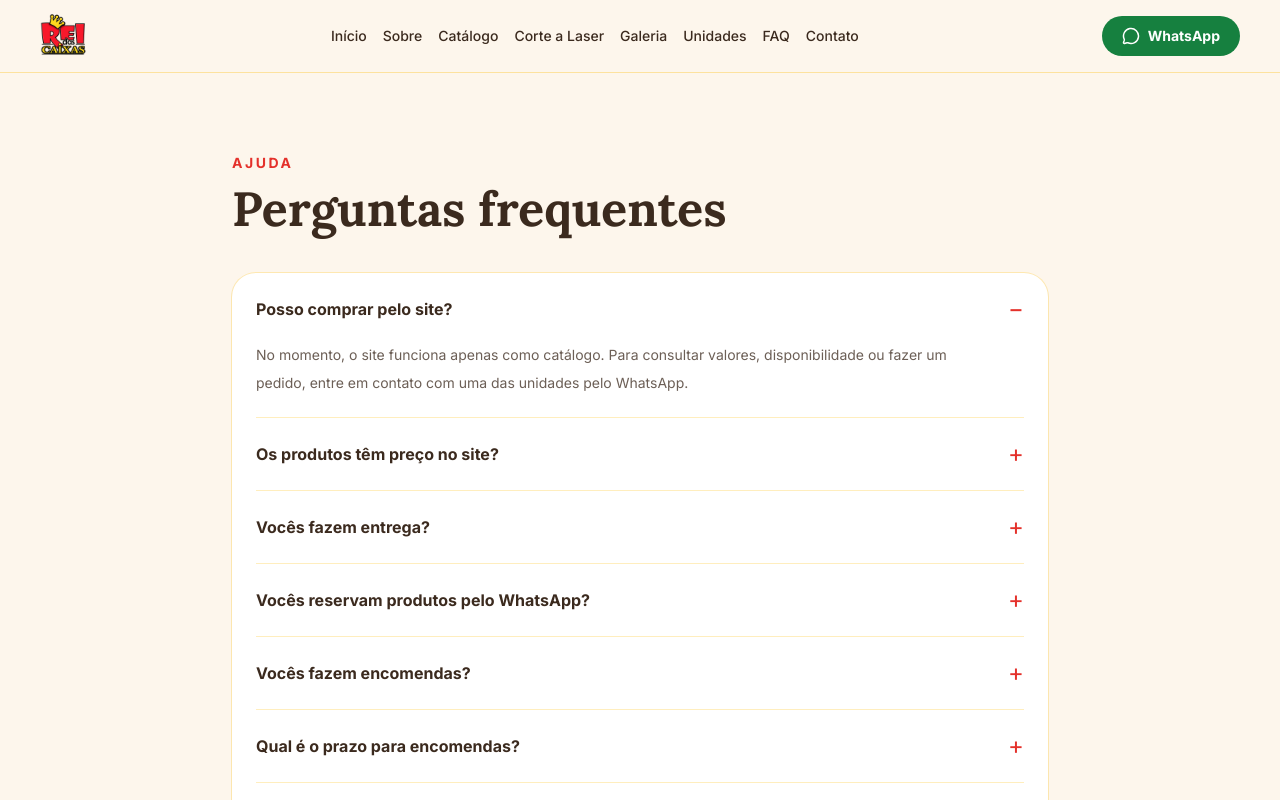
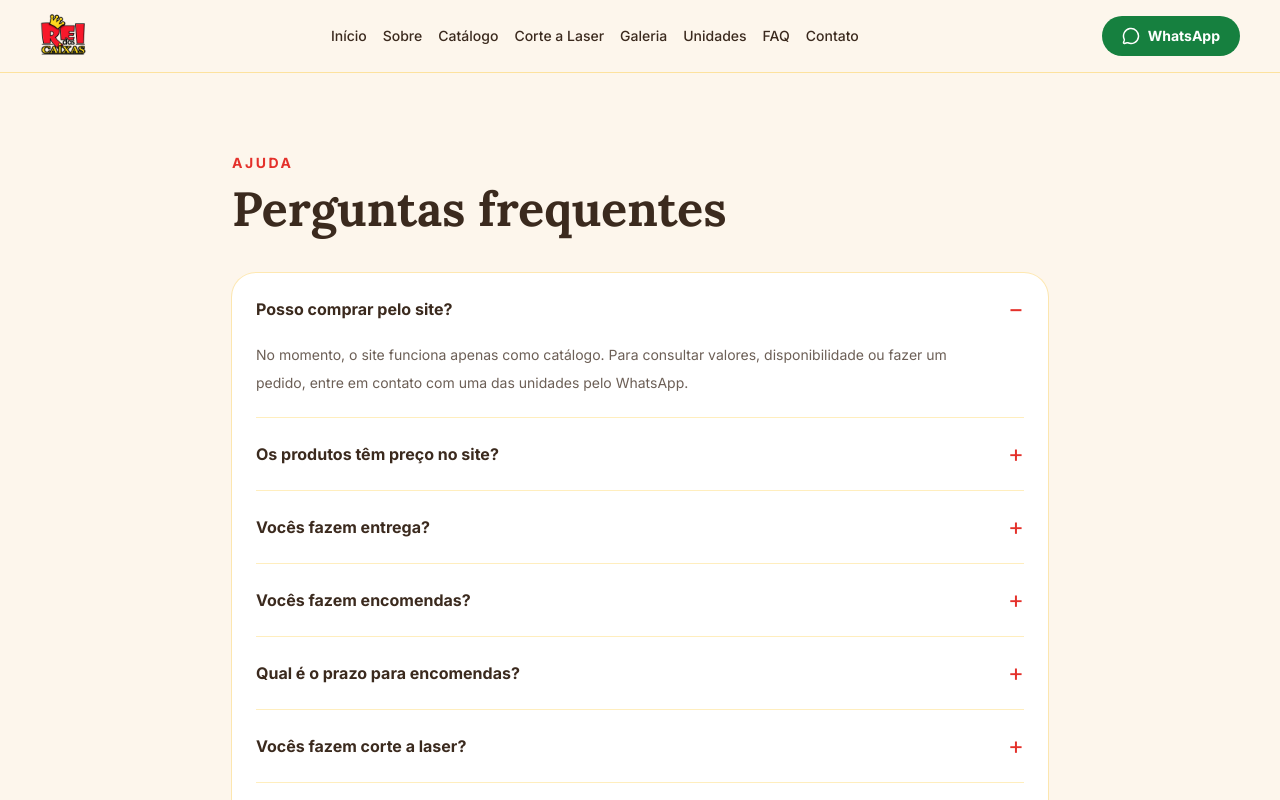
Before and after one commit to jhonat4n/Catalogo-ReiDasCaixas, a Next.js app: page /faq in a window 1280 px wide. Shown: the top 800 px of the page. Built offline with nearby package versions, Linux system fonts and the light colour scheme.

Commit message:
fix: remove FAQ reservation question

```diff
--- a/app/faq/page.tsx
+++ b/app/faq/page.tsx
@@ -6,7 +6,6 @@ const faqs = [
   ["Posso comprar pelo site?", "No momento, o site funciona apenas como catálogo. Para consultar valores, disponibilidade ou fazer um pedido, entre em contato com uma das unidades pelo WhatsApp."],
   ["Os produtos têm preço no site?", "Alguns produtos podem exibir um valor de referência, mas o preço final pode variar conforme personalização, material e disponibilidade. O valor definitivo é sempre confirmado pelo WhatsApp."],
   ["Vocês fazem entrega?", "Consulte a disponibilidade de entrega diretamente com a unidade mais próxima pelo WhatsApp, pois as condições podem variar conforme a região e o produto."],
-  ["Vocês reservam produtos pelo WhatsApp?", "Sim, você pode falar com a unidade desejada pelo WhatsApp para verificar a disponibilidade e combinar a reserva do produto."],
   ["Vocês fazem encomendas?", "Sim, fazemos encomendas de peças personalizadas, conforme material, prazo e viabilidade técnica. Fale com uma das unidades pelo WhatsApp para verificar seu pedido."],
   ["Qual é o prazo para encomendas?", "O prazo varia conforme o tipo de peça, a personalização solicitada e a demanda do momento. Consulte o prazo do seu pedido diretamente pelo WhatsApp."],
   ["Vocês fazem corte a laser?", "Sim, o corte e a gravação a laser são realizados presencialmente na unidade Eldorado, em MDF 3mm, MDF 6mm e acrílico 3mm, até 90cm x 60cm."],
```
Also changed, not shown: 2 other files (tests, documents, lock files or other folders).
